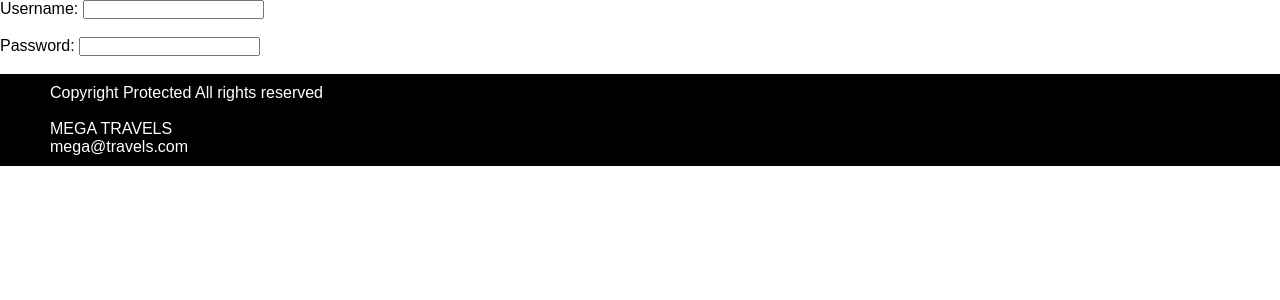
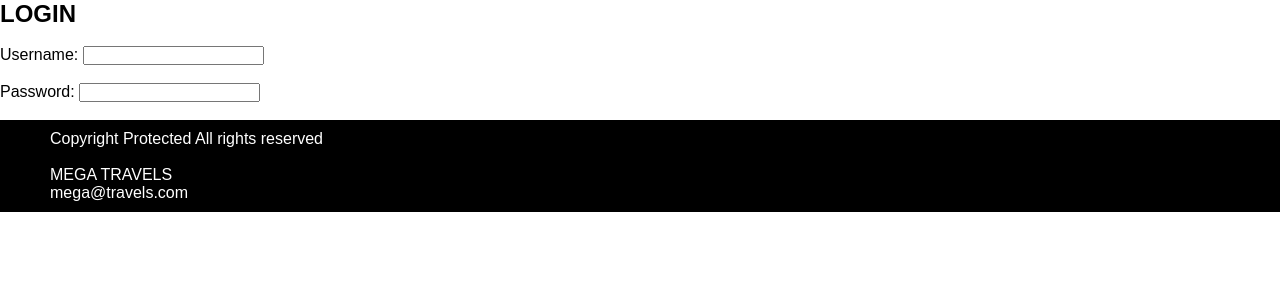
Before and after one commit to gavin-lightwine/ITC475AdvancedWebDev, a PHP site: page /login.php in a window 1280 px wide. Shown: the part 268-568 px from the top of the page. Run offline with PHP 8.4, Linux system fonts and the light colour scheme.

Commit message:
Update login.php

```diff
--- a/megatravel/login.php
+++ b/megatravel/login.php
@@ -27,6 +27,8 @@
       </ul>
      </nav>
 <body>
+    <h1>LOGIN</h1>
+    <br>
 <p>
     <label>Username:</label>
     <input type="text" id="user" name:"user" />
```
